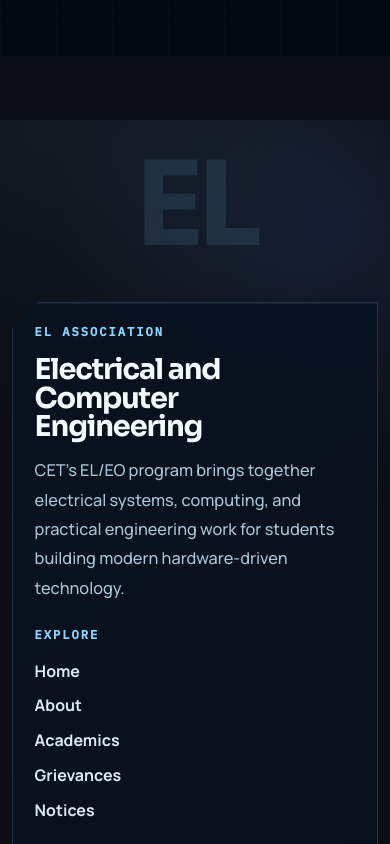
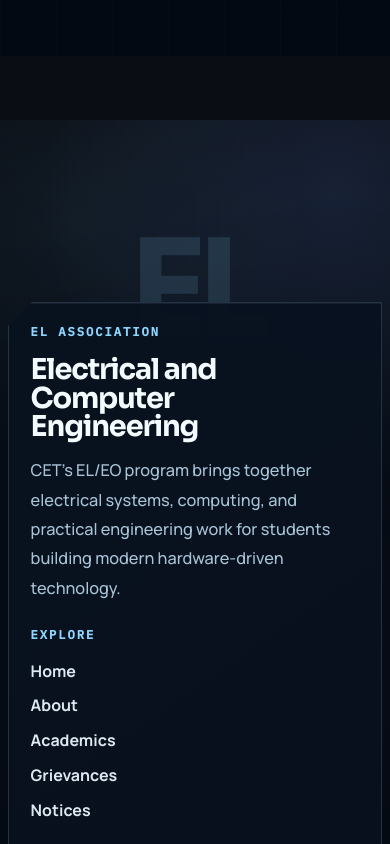
Before and after one commit to rohankishore/elweb, a React (Vite) app: page / in a window 390 px wide. Shown: the part 4060-4904 px from the top of the page. Built offline with nearby package versions, Linux system fonts and the light colour scheme.

Commit message:
coolass footer design

```diff
--- a/src/App.css
+++ b/src/App.css
@@ -345,25 +345,29 @@
 .site-footer {
   position: relative;
   margin-top: clamp(4rem, 8vw, 8rem);
-  padding: 8rem 1rem 5rem;
+  min-height: 44rem;
+  padding: 9rem 0 0;
   overflow: clip;
   background:
-    radial-gradient(circle at 15% 0%, rgba(110, 192, 242, 0.08), transparent 24%),
-    radial-gradient(circle at 86% 8%, rgba(88, 128, 210, 0.14), transparent 22%);
+    radial-gradient(circle at 18% 8%, rgba(110, 192, 242, 0.08), transparent 20%),
+    radial-gradient(circle at 86% 6%, rgba(88, 128, 210, 0.18), transparent 24%),
+    linear-gradient(180deg, rgba(7, 12, 20, 0) 0%, rgba(5, 11, 21, 0.86) 34%, rgba(4, 9, 18, 1) 100%);
 }
 
 .site-footer__word {
   position: absolute;
   left: 50%;
-  top: 0;
+  top: 7rem;
   z-index: 0;
   font-family: var(--display);
-  font-size: clamp(6rem, 25vw, 18rem);
+  width: 100vw;
+  text-align: center;
+  font-size: clamp(9rem, 30vw, 23rem);
   font-weight: 700;
-  line-height: 0.82;
-  letter-spacing: -0.06em;
+  line-height: 0.8;
+  letter-spacing: -0.08em;
   text-transform: uppercase;
-  color: rgba(134, 205, 246, 0.12);
+  color: rgba(134, 205, 246, 0.14);
   white-space: nowrap;
   pointer-events: none;
   user-select: none;
@@ -373,19 +377,23 @@
 .site-footer__panel {
   position: relative;
   z-index: 1;
-  width: min(100%, 1220px);
-  margin: 10rem auto 0;
-  padding: clamp(1.8rem, 3vw, 2.8rem);
-  display: grid;
-  grid-template-columns: minmax(0, 1.25fr) repeat(3, minmax(180px, 1fr));
-  gap: 2rem;
-  border: 1px solid rgba(122, 176, 221, 0.22);
-  clip-path: polygon(0 42px, 42px 0, 100% 0, 100% 100%, 0 100%);
+  width: min(calc(100vw - 2rem), 100%);
+  margin: 8.75rem auto 0;
+  padding: clamp(2rem, 3vw, 3.1rem);
+  display: grid;
+  grid-template-columns: minmax(0, 1.35fr) repeat(3, minmax(170px, 1fr));
+  gap: 2.25rem;
+  border-top: 1px solid rgba(122, 176, 221, 0.22);
+  border-left: 1px solid rgba(122, 176, 221, 0.22);
+  border-right: 1px solid rgba(122, 176, 221, 0.22);
+  border-bottom: none;
+  clip-path: polygon(0 52px, 52px 0, 100% 0, 100% 100%, 0 100%);
   background:
-    linear-gradient(145deg, rgba(8, 18, 31, 0.96) 0%, rgba(9, 15, 28, 0.98) 100%);
+    linear-gradient(145deg, rgba(8, 18, 31, 0.98) 0%, rgba(9, 15, 28, 0.99) 100%);
   box-shadow:
     inset 0 1px 0 rgba(255, 255, 255, 0.06),
-    0 24px 70px rgba(2, 8, 18, 0.32);
+    0 -1px 0 rgba(255, 255, 255, 0.02) inset,
+    0 18px 60px rgba(2, 8, 18, 0.18);
 }
 
 .site-footer__brand,
@@ -1077,19 +1085,22 @@
   }
 
   .site-footer {
-    padding: 6rem 0.75rem 6rem;
+    min-height: 34rem;
+    padding: 5.5rem 0 0;
   }
 
   .site-footer__word {
-    font-size: clamp(4.8rem, 30vw, 8rem);
+    top: 4.8rem;
+    font-size: clamp(6rem, 34vw, 10rem);
   }
 
   .site-footer__panel {
-    margin-top: 5.4rem;
+    width: calc(100vw - 1rem);
+    margin-top: 5.9rem;
     padding: 1.35rem;
     grid-template-columns: 1fr;
     gap: 1.5rem;
-    clip-path: polygon(0 26px, 26px 0, 100% 0, 100% 100%, 0 100%);
+    clip-path: polygon(0 24px, 24px 0, 100% 0, 100% 100%, 0 100%);
   }
 
   .site-footer__title {
```
